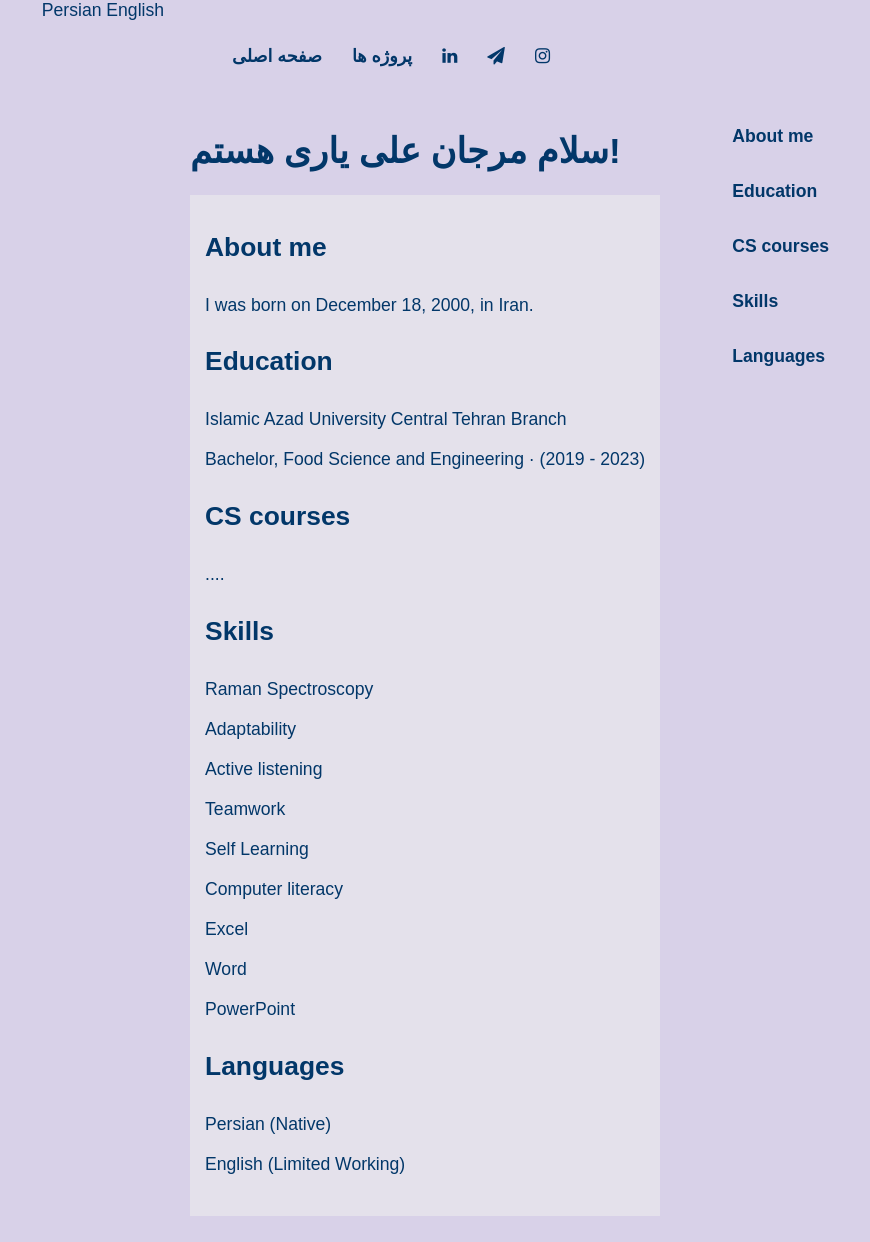
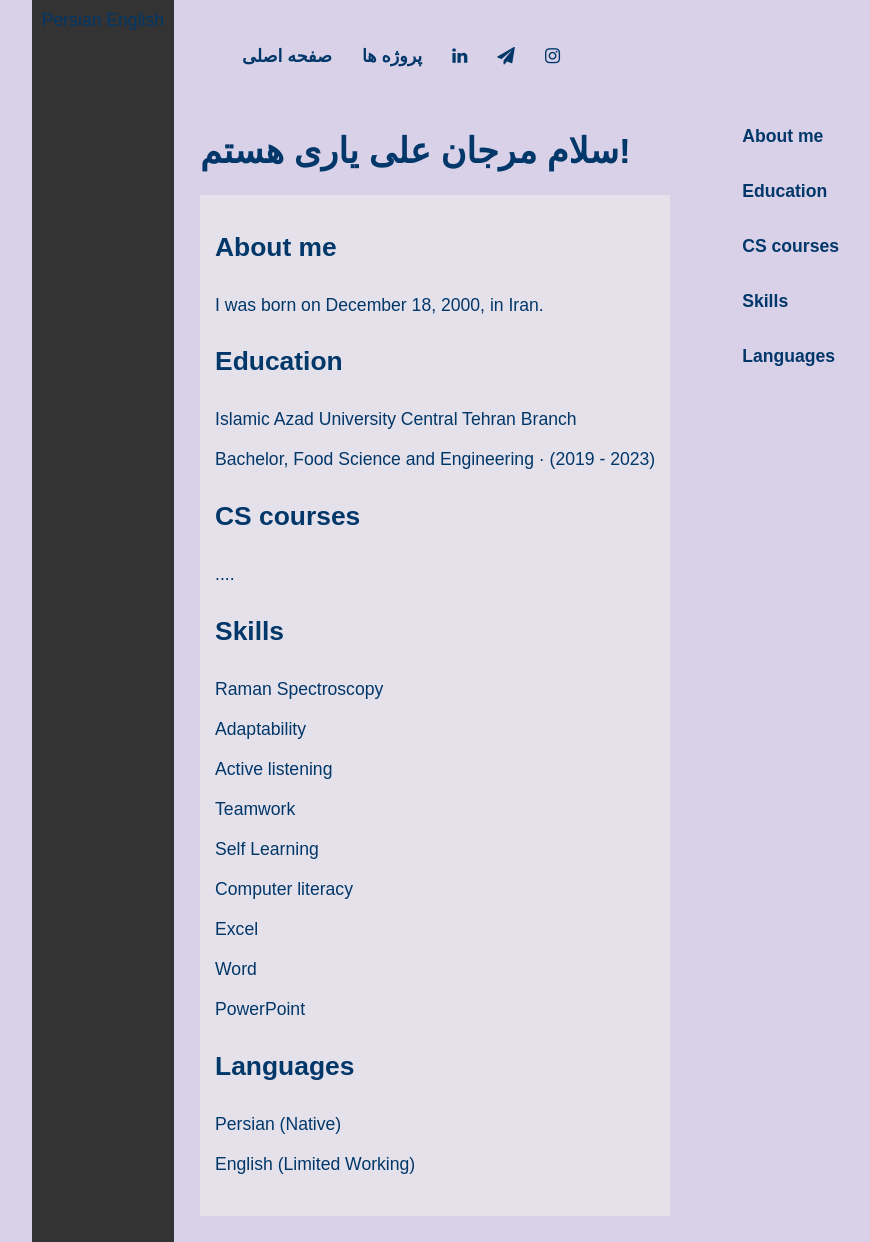
Before and after one commit to MarjanCode/portfolio, a Flask app: page / in a window 1280 px wide. Shown: the whole page, without its empty margins (276-1146 px from the left). Run offline with Flask 3, Linux system fonts and the light colour scheme.

Commit message:
Mon, Jan 6, 2025, 5:51 PM +03:30

```diff
--- a/static/mystyle.css
+++ b/static/mystyle.css
@@ -7,8 +7,9 @@ body {
 }
 
 #lang-header {
-    float: left;
-    color: red;
+    background-color: #333;
+    padding: 10px;
+    text-align: center;
 
 }
 
```
